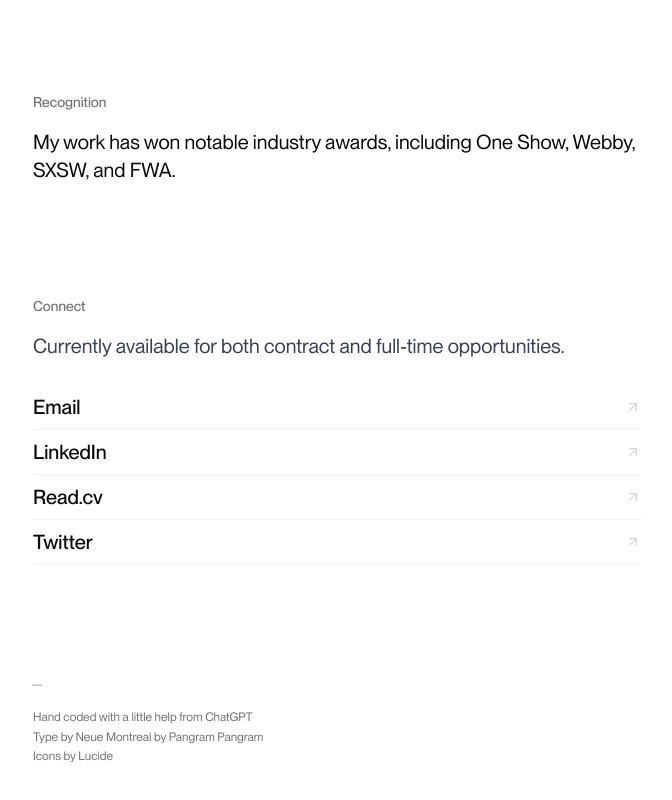
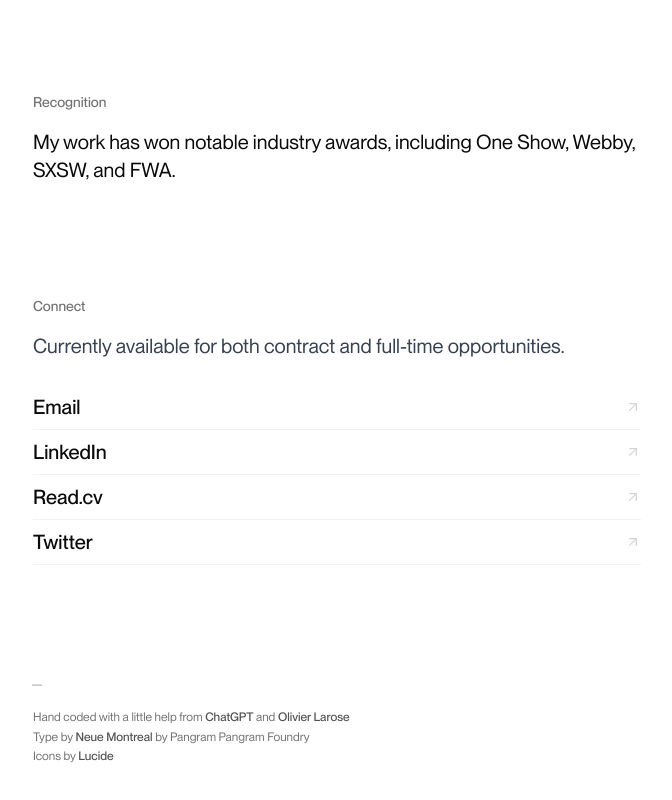
Before and after one commit to jonathanminori/portfolio-2024, a Next.js app: page / in a window 1280 px wide. Shown: the part 1907-2707 px from the top of the page, without its empty margins (303-975 px from the left). Built offline with nearby package versions, Linux system fonts and the light colour scheme.

Commit message:
added sticky nav and colophon links

```diff
--- a/src/app/globals.css
+++ b/src/app/globals.css
@@ -114,9 +114,15 @@ html {
 .skill-a {
   @apply group-hover:bg-[#F8E6D0] group-hover:text-[#2A1D0C] dark:bg-neutral-800 dark:group-hover:bg-[#2A1D0C] dark:group-hover:text-[#F8E6D0];
 }
+
 .skill-b {
   @apply group-hover:bg-[#D3E0E3] group-hover:text-[#101F22] dark:bg-neutral-800 dark:group-hover:bg-[#101F22] dark:group-hover:text-[#D3E0E3];
 }
+
 .skill-c {
   @apply group-hover:bg-[#E6D2DC] group-hover:text-[#1D0E16] dark:bg-neutral-800 dark:group-hover:bg-[#1D0E16] dark:group-hover:text-[#E6D2DC];
 }
+
+.colophon-link {
+  @apply text-neutral-600 no-underline transition-colors duration-200 ease-in-out hover:text-neutral-950;
+}
--- a/src/app/header.tsx
+++ b/src/app/header.tsx
@@ -3,6 +3,7 @@
 import { useState, useEffect } from 'react'
 import NavItem from '@/components/nav-item'
 import { Moon, SunMedium } from 'lucide-react'
+import Sticky from '@/components/sticky'
 
 export default function Header() {
   const [darkMode, setDarkMode] = useState(false)
@@ -37,12 +38,16 @@ export default function Header() {
     <header className='fixed right-0 top-0 z-30 px-8 py-4'>
       <nav>
         <ul className='flex space-x-8'>
+          <Sticky>
             <li>
               <NavItem href='/' label='Profile' />
             </li>
+          </Sticky>
+          <Sticky>
             <li>
               <NavItem href='/works' label='Works' />
             </li>
+          </Sticky>
           <li className='mt-[2px]'>
             <button
               onClick={() => toggleDarkMode()}
--- a/src/app/page.tsx
+++ b/src/app/page.tsx
@@ -277,11 +277,45 @@ export default function Home() {
             className='-translate-x-[4px] opacity-50'
           />
           <p className='leading-relaxed'>
-            Hand coded with a little help from ChatGPT
+            Hand coded with a little help from{' '}
+            <a
+              href='https://chatgpt.com/'
+              title='Had a little help from my friend ChatGPT 4o'
+              className='colophon-link'
+              target='_blank'
+            >
+              ChatGPT
+            </a>{' '}
+            and{' '}
+            <a
+              href='https://blog.olivierlarose.com/'
+              title="Check out Oli's tutorials"
+              className='colophon-link'
+              target='_blank'
+            >
+              Olivier Larose
+            </a>
             <br />
-            Type by Neue Montreal by Pangram Pangram
+            Type by{' '}
+            <a
+              href='https://pangrampangram.com/products/neue-montreal'
+              title='Neue Montreal by Pangram Pangram Foundry'
+              className='colophon-link'
+              target='_blank'
+            >
+              Neue Montreal
+            </a>{' '}
+            by Pangram Pangram Foundry
             <br />
-            Icons by Lucide
+            Icons by{' '}
+            <a
+              href='https://lucide.dev/icons/'
+              title='Icons by Lucide'
+              className='colophon-link'
+              target='_blank'
+            >
+              Lucide
+            </a>
           </p>
         </article>
       </div>
--- /dev/null
+++ b/src/components/sticky.tsx
@@ -0,0 +1,53 @@
+import React, { useEffect, useRef, ReactNode } from 'react'
+import { gsap } from 'gsap'
+
+interface Props {
+  children: ReactNode
+}
+
+const Sticky: React.FC<Props> = ({ children }) => {
+  const magnetic = useRef<HTMLDivElement>(null)
+
+  useEffect(() => {
+    const xTo = gsap.quickTo(magnetic.current, 'x', {
+      duration: 1,
+      ease: 'elastic.out(1, 0.3)'
+    })
+    const yTo = gsap.quickTo(magnetic.current, 'y', {
+      duration: 1,
+      ease: 'elastic.out(1, 0.3)'
+    })
+
+    const handleMouseMove = (e: MouseEvent) => {
+      const { clientX, clientY } = e
+      const { height, width, left, top } =
+        magnetic.current?.getBoundingClientRect() || {
+          height: 0,
+          width: 0,
+          left: 0,
+          top: 0
+        }
+      const x = clientX - (left + width / 2)
+      const y = clientY - (top + height / 2)
+      xTo(x)
+      yTo(y)
+    }
+
+    const handleMouseLeave = () => {
+      xTo(0)
+      yTo(0)
+    }
+
+    magnetic.current?.addEventListener('mousemove', handleMouseMove)
+    magnetic.current?.addEventListener('mouseleave', handleMouseLeave)
+
+    return () => {
+      magnetic.current?.removeEventListener('mousemove', handleMouseMove)
+      magnetic.current?.removeEventListener('mouseleave', handleMouseLeave)
+    }
+  }, [])
+
+  return React.cloneElement(children as React.ReactElement, { ref: magnetic })
+}
+
+export default Sticky
```
Lines whose indentation alone changed are shown as unchanged.
